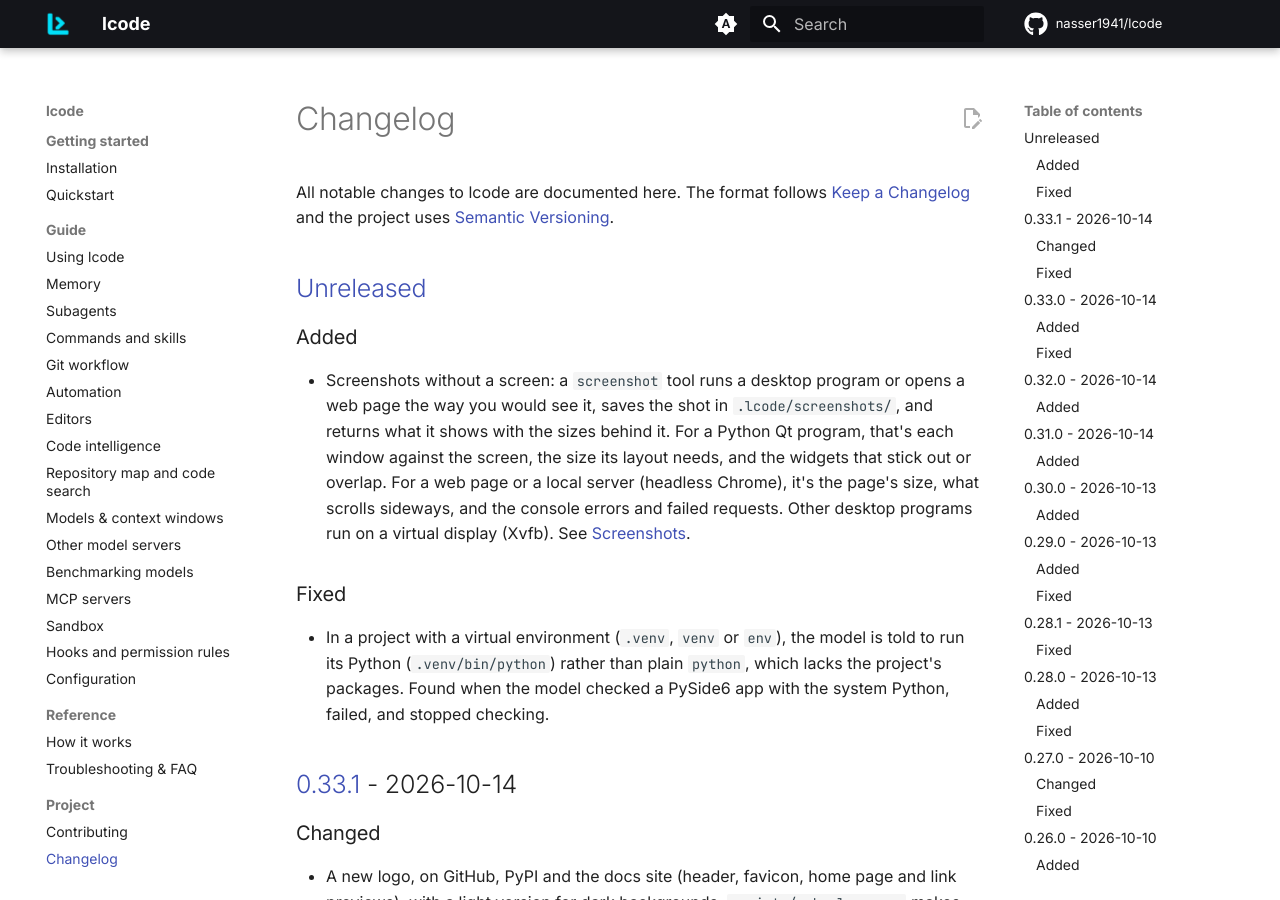
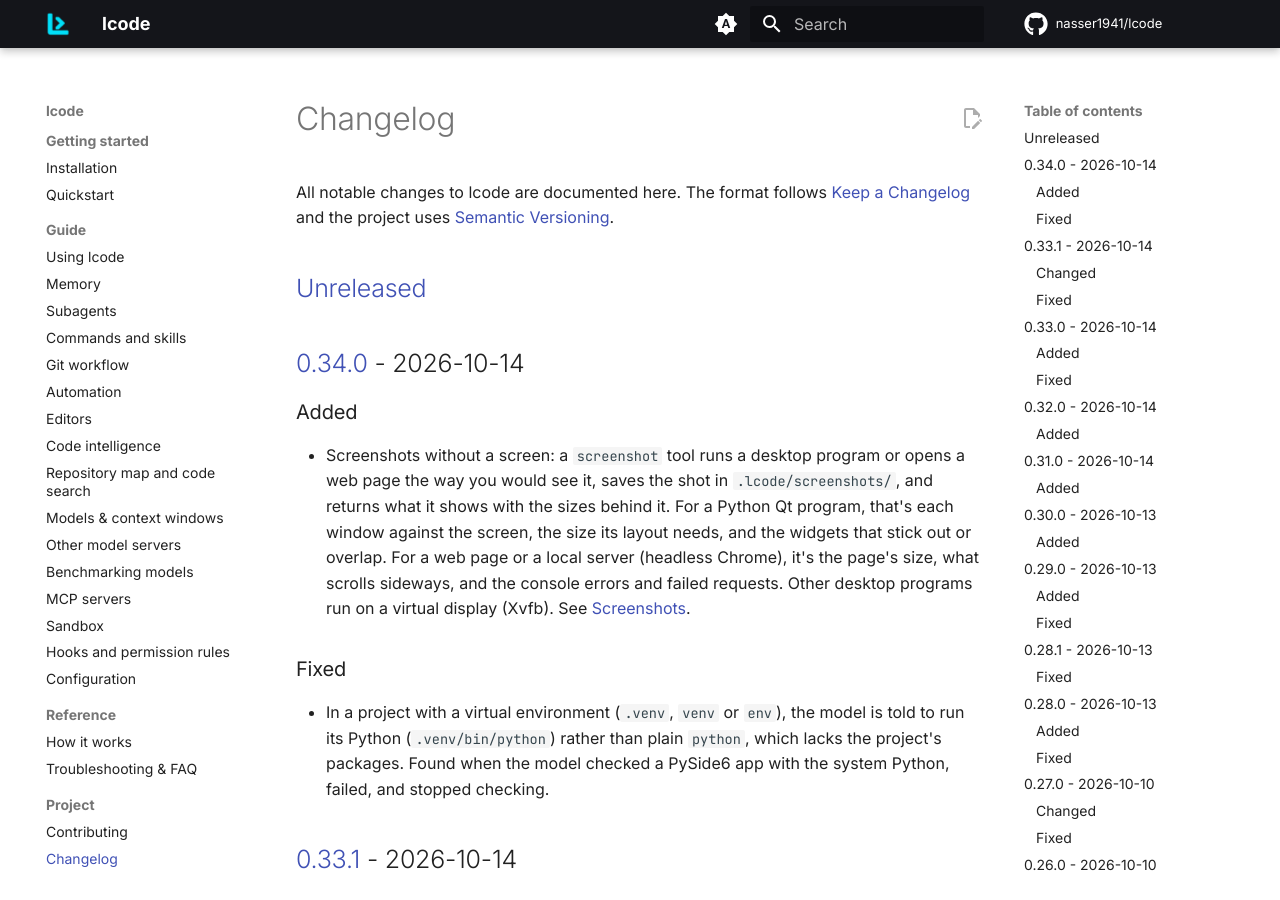
Before and after one commit to nasser1941/lcode, an MkDocs documentation site: the page built from docs/changelog.md, in a window 1280 px wide and 900 px high. Built offline with MkDocs 1.6.1 and Material for MkDocs 9.7.7, drawn with Linux system fonts in a browser that asks for light colours; comment, search, counter and statistics services are not loaded.

Commit message:
Release 0.34.0 (#134)
Co-authored-by: nasser1941 <9349840+nasser1941@users.noreply.github.com>
Co-authored-by: Claude Opus 5.5 <noreply@anthropic.com>

```diff
--- a/CHANGELOG.md
+++ b/CHANGELOG.md
@@ -5,6 +5,8 @@ All notable changes to lcode are documented here. The format follows
 [Semantic Versioning](https://semver.org/).
 
 ## [Unreleased]
+
+## [0.34.0] - 2026-10-14
 
 ### Added
 
@@ -738,7 +740,8 @@ First public release.
 - `AGENTS.md` project instructions and `/init` to generate them.
 - One-line installer for Linux and macOS.
 
-[Unreleased]: https://github.com/nasser1941/lcode/compare/v0.33.1...HEAD
+[Unreleased]: https://github.com/nasser1941/lcode/compare/v0.34.0...HEAD
+[0.34.0]: https://github.com/nasser1941/lcode/compare/v0.33.1...v0.34.0
 [0.33.1]: https://github.com/nasser1941/lcode/compare/v0.33.0...v0.33.1
 [0.33.0]: https://github.com/nasser1941/lcode/compare/v0.32.0...v0.33.0
 [0.32.0]: https://github.com/nasser1941/lcode/compare/v0.31.0...v0.32.0
--- a/src/lcode/__init__.py
+++ b/src/lcode/__init__.py
@@ -3,7 +3,7 @@
 From a program: `from lcode import Session` (see lcode.api).
 """
 
-__version__ = "0.33.1"
+__version__ = "0.34.0"
 
 API = ("Session", "Result", "Options", "SetupError")
 
```
Also changed, not shown: docs/quickstart.md (+1 -1 lines).
